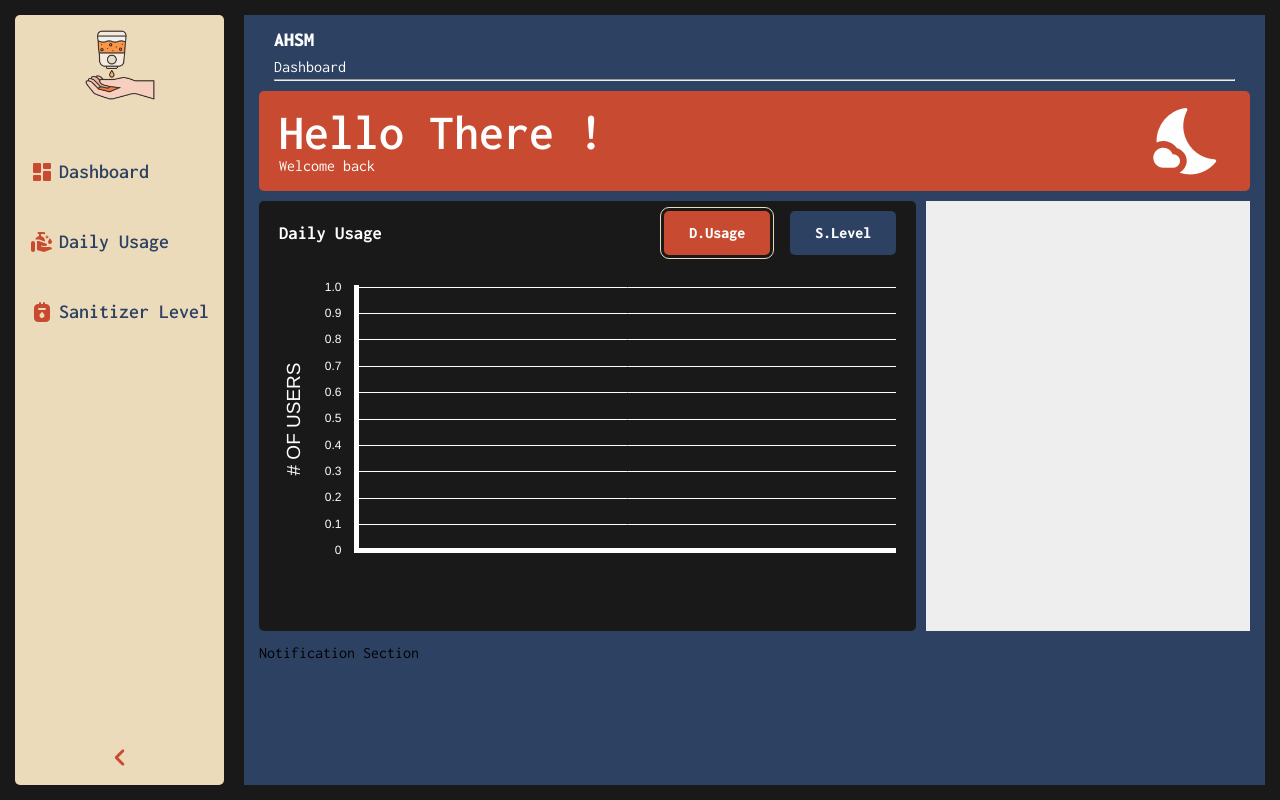
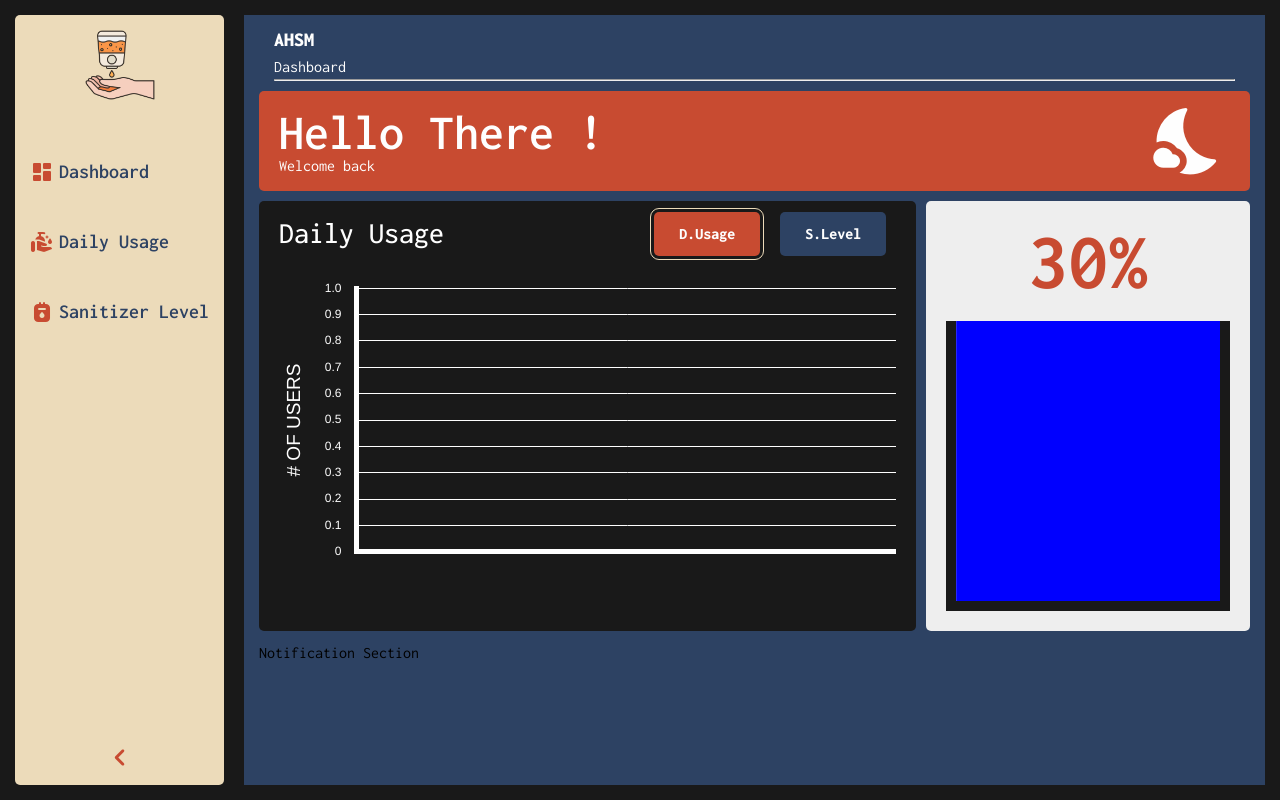
Before and after one commit to gerald-tetteh/sanitiser-capstone, a React (Create React App) app in the folder client/: page / in a window 1280 px wide. Built offline with nearby package versions, Linux system fonts and the light colour scheme; no server answers.

Commit message:
start sanitizer level display

```diff
--- a/client/src/css/style.css
+++ b/client/src/css/style.css
@@ -7,6 +7,11 @@
  * Author: Gerald Addo-Tetteh
  * Ashesi Final Year Capstone
  * AHSM Client - animations.scss
+*/
+/**
+ * Author: Gerald Addo-Tetteh
+ * Ashesi Final Year Capstone
+ * AHSM Client - mixins.scss
 */
 /**
  * Author: Gerald Addo-Tetteh
@@ -218,11 +223,44 @@ button {
       background-color: #191919;
       border-radius: 5px;
       padding-inline: 2rem; }
+    .dashboard__analysis__level {
+      border-radius: 5px;
+      display: flex;
+      flex-direction: column;
+      justify-content: space-between; }
+      .dashboard__analysis__level__percentage {
+        color: #c84b31;
+        text-align: center;
+        font-size: 8rem; }
+      .dashboard__analysis__level__container {
+        flex-grow: 1;
+        margin-inline: 2rem;
+        margin-bottom: 2rem;
+        border: 10px solid #191919;
+        border-top: none;
+        background-color: transparent;
+        position: relative;
+        overflow: hidden; }
+        .dashboard__analysis__level__container::before {
+          content: "";
+          position: absolute;
+          background-color: blue;
+          height: 100%;
+          width: 100%;
+          top: 50%;
+          left: 50%;
+          transform: translate(-50%, -50%);
+          transition: all 0.3s; }
     .dashboard__analysis__heading-box {
       display: flex;
       justify-content: space-between;
       align-items: center;
       padding-block: 1rem; }
+    .dashboard__analysis__heading {
+      font-size: 3rem;
+      font-weight: 500; }
+    .dashboard__analysis__tabs {
+      margin-right: 1rem; }
     .dashboard__analysis__tab {
       padding: 1rem 2.5rem;
       border-radius: 5px;
--- a/client/src/pages/Dashboard.tsx
+++ b/client/src/pages/Dashboard.tsx
@@ -14,7 +14,10 @@ const Dashboard: FunctionComponent = () => {
       <DashboardHeader />
       <section className="dashboard__analysis">
         <DashboardChart />
-        <article className="dashboard__analysis__level"></article>
+        <article className="dashboard__analysis__level">
+          <h3 className="dashboard__analysis__level__percentage">30%</h3>
+          <div className="dashboard__analysis__level__container"></div>
+        </article>
       </section>
       <section className="dashboard__notification">
         Notification Section
--- a/client/src/sass/pages/_dashboard.scss
+++ b/client/src/sass/pages/_dashboard.scss
@@ -35,6 +35,37 @@
       border-radius: $border-radius-small;
       padding-inline: 2rem;
     }
+    &__level {
+      border-radius: $border-radius-small;
+      display: flex;
+      flex-direction: column;
+      justify-content: space-between;
+      &__percentage {
+        color: $color-red;
+        text-align: center;
+        font-size: 8rem;
+      }
+      &__container {
+        flex-grow: 1;
+        margin-inline: 2rem;
+        margin-bottom: 2rem;
+        border: 10px solid $color-black;
+        border-top: none;
+        background-color: transparent;
+        position: relative;
+        overflow: hidden;
+
+        &::before {
+          content: "";
+          position: absolute;
+          background-color: blue;
+          height: 100%;
+          width: 100%;
+          @include absCenter;
+          transition: all 0.3s;
+        }
+      }
+    }
     &__heading-box {
       display: flex;
       justify-content: space-between;
@@ -42,8 +73,11 @@
       padding-block: 1rem;
     }
     &__heading {
+      font-size: 3rem;
+      font-weight: 500;
     }
     &__tabs {
+      margin-right: 1rem;
     }
     &__tab {
       padding: 1rem 2.5rem;
```
Also changed, not shown: client/src/sass/abstracts/_mixins.scss (+11 -0 lines).
